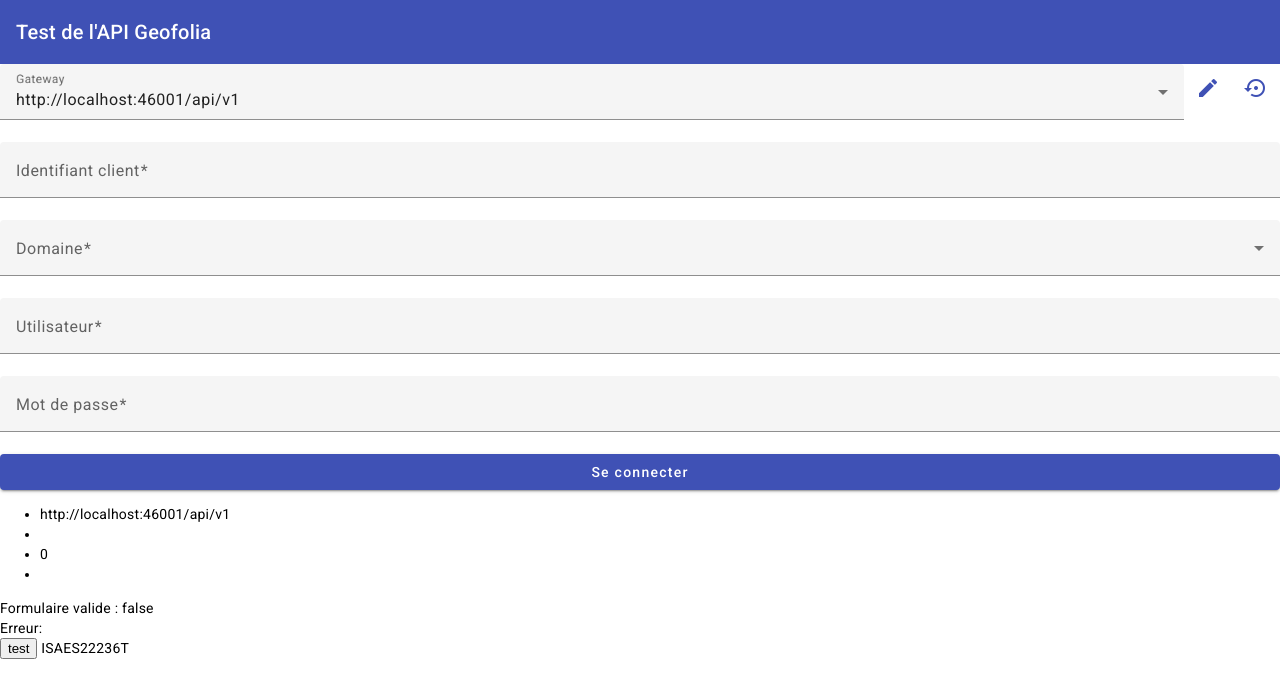
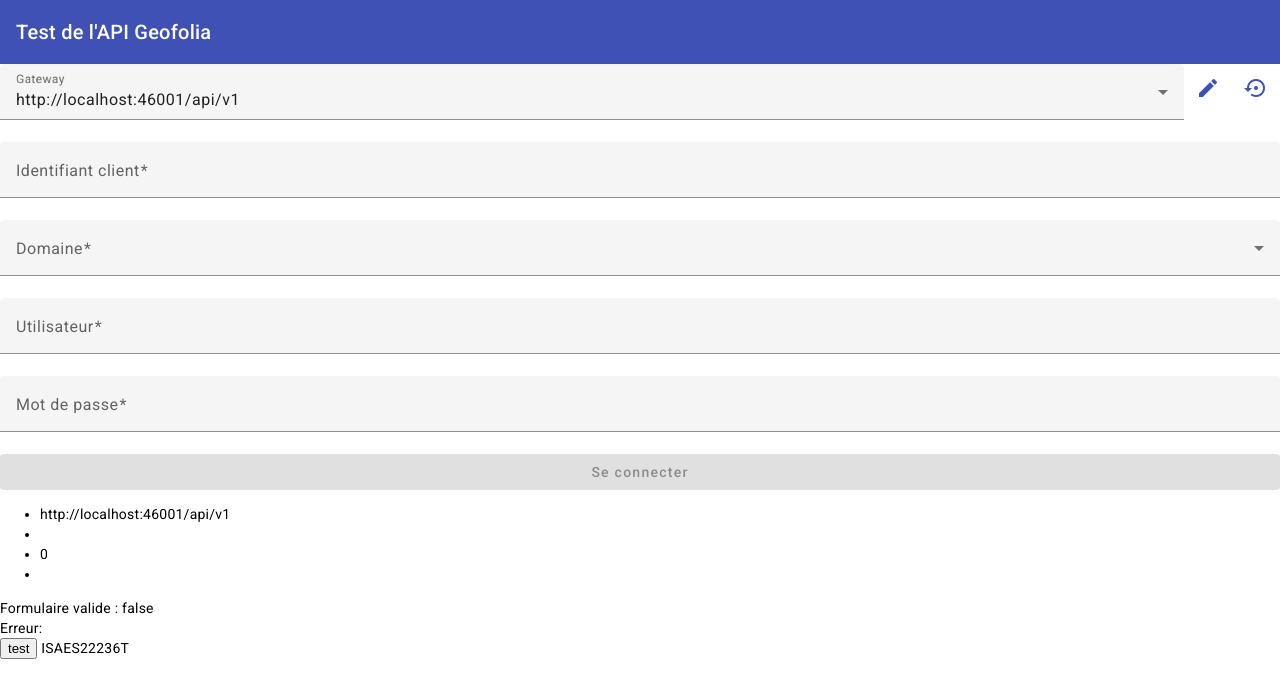
Before and after one commit to vnabet/ng-api-testing, an Angular app: page / in a window 1280 px wide. Shown: the top 698 px of the page. Built offline with nearby package versions, Linux system fonts and the light colour scheme.

Commit message:
Validateur de champs > à une valeur passé en paramètre

```diff
--- a/src/app/components/login-form/login-form.component.html
+++ b/src/app/components/login-form/login-form.component.html
@@ -26,7 +26,7 @@
     <mat-label>Mot de passe</mat-label>
     <input matInput placeholder="" formControlName="userPassword">
   </mat-form-field>
-  <button mat-raised-button type="submit" color="primary">Se connecter</button>
+  <button mat-raised-button type="submit" color="primary" [disabled]="form.invalid">Se connecter</button>
 </form>
 
 
--- a/src/app/components/login-form/login-form.component.ts
+++ b/src/app/components/login-form/login-form.component.ts
@@ -1,11 +1,12 @@
 import { Component, OnDestroy, OnInit } from '@angular/core';
-import { FormBuilder, FormControl, Validators } from '@angular/forms';
+import { FormBuilder, FormControl, ValidationErrors, ValidatorFn, Validators } from '@angular/forms';
 import { debounceTime, distinctUntilChanged, map, Subject, takeUntil, tap } from 'rxjs';
 import { DomainsService } from 'src/app/authentication/services/domains.service';
+import { greaterThan } from 'src/app/core';
 
 /**
  * TODO Ajouter les commentaire
- * TODO Remonter les erreurs sur la liste des domaines
+ *
  */
 @Component({
   selector: 'app-login-form',
@@ -24,7 +25,7 @@
   clientId = new FormControl<string>(localStorage.getItem('clientId') ?? '', {validators: this._validators});
 
   // domainId = new FormControl<number>({value: 0, disabled: true}, {validators: this._validators});
-  domainId = new FormControl<number>(0, {validators: this._validators});
+  domainId = new FormControl<number>(0, {validators: [...this._validators, greaterThan(0)]});
 
   form = this.fb.group({
     gateway: new FormControl<string>('', {validators: this._validators}),
--- a/src/app/core/index.ts
+++ b/src/app/core/index.ts
@@ -5,3 +5,5 @@
 export * from './tokens';
 
 export * from './services';
+
+export * from './validators';
--- /dev/null
+++ b/src/app/core/validators/greaterThan.ts
@@ -0,0 +1,14 @@
+import { AbstractControl, ValidationErrors, ValidatorFn } from "@angular/forms";
+
+/**
+ * Validation d'un champs dont la valeur doit être supérieure à celle passée en paramètre
+ * @param test valeur à tester
+ * @returns
+ */
+export function greaterThan(test:number):ValidatorFn {
+  return (control: AbstractControl): ValidationErrors | null => {
+    const value:number = parseInt(control.value);
+
+    return (value <= test)?{greaterThan: test}:null
+  }
+}
--- /dev/null
+++ b/src/app/core/validators/index.ts
@@ -0,0 +1 @@
+export {greaterThan} from './greaterThan';
```
